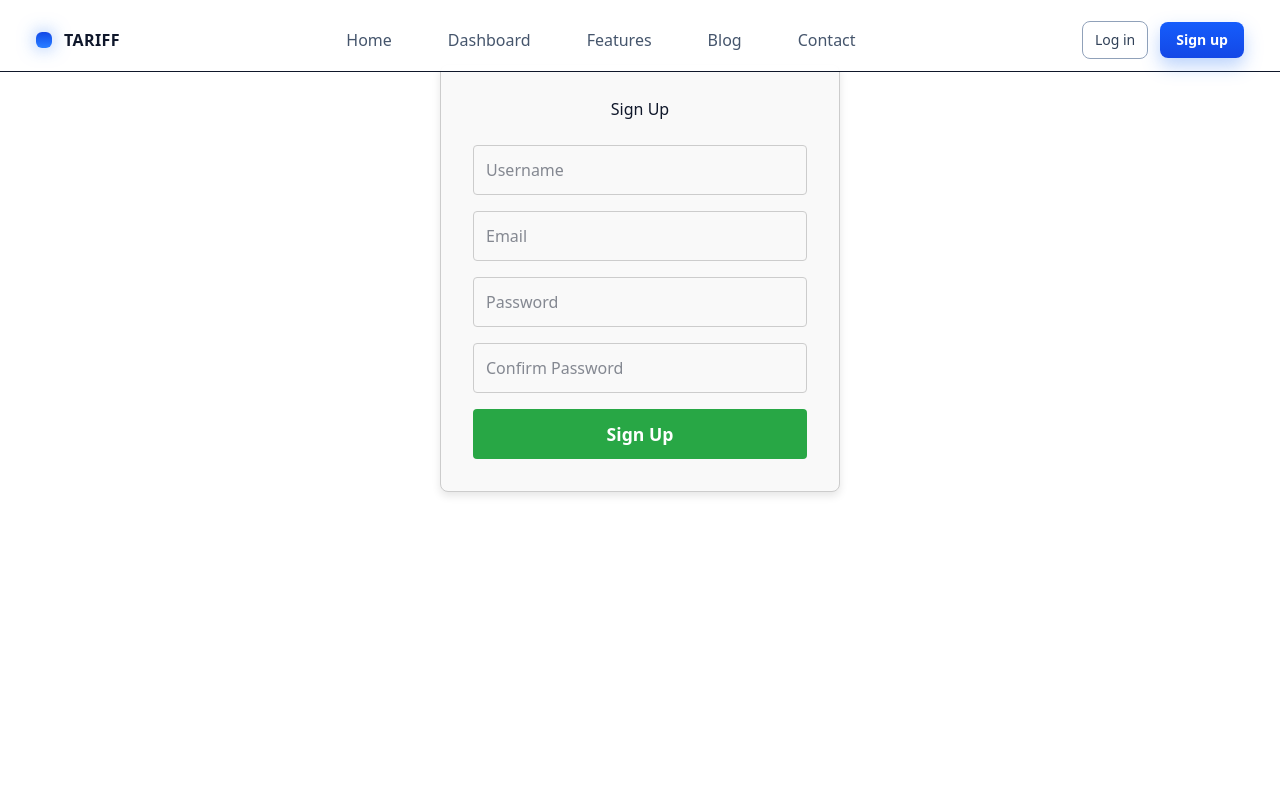
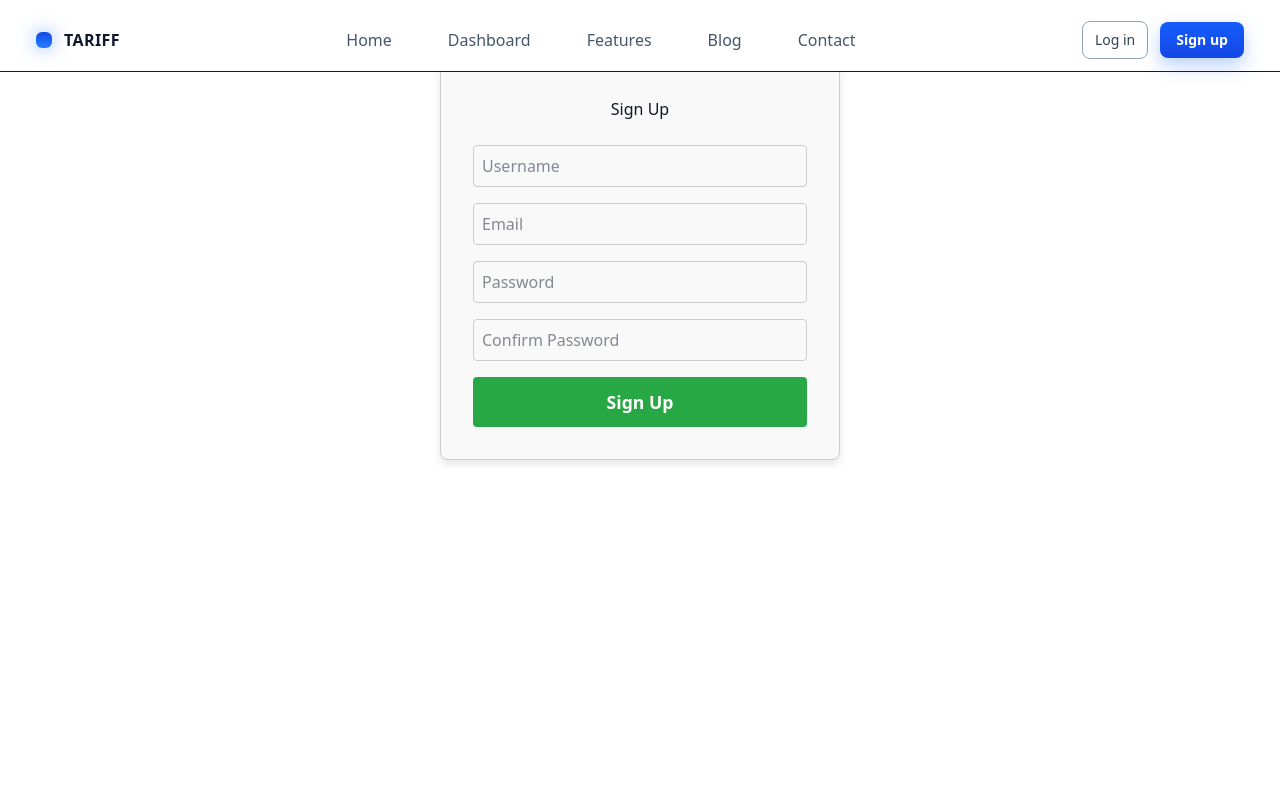
Before and after one commit to Onyxxx17/TARIFFS, a React (Vite) app in the folder frontend/: page /signup in a window 1280 px wide. Shown: the top 800 px of the page. Built offline with nearby package versions, Linux system fonts and the light colour scheme; what i18n-iso-countries would draw is missing.

Commit message:
Refactor inputStyle in SignupPage for improved styling consistency

```diff
--- a/frontend/src/pages/SignupPage.tsx
+++ b/frontend/src/pages/SignupPage.tsx
@@ -46,14 +46,14 @@ export default function SignupPage() {
     }
   }
 
-  const inputStyle = {
+  const inputStyle: React.CSSProperties = {
   display: "block",
-    marginBottom: "1rem",
+  marginBottom: "16px",
   width: "100%",
-    padding: "0.75rem",
+  padding: "8px",
   border: "1px solid #ccc",
   borderRadius: "4px",
-    fontSize: "1rem",
+  fontSize: "16px",
   boxSizing: "border-box",
 };
 
```
Lines whose indentation alone changed are shown as unchanged.
